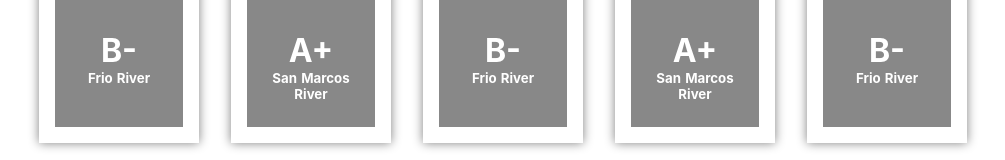
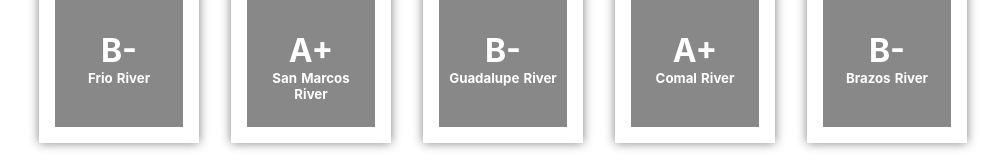
Before and after one commit to nicholashopper/texas-flows, a Nuxt app: page / in a window 1280 px wide. Shown: the part 449-609 px from the top of the page, without its empty margins (137-1142 px from the left). Built offline with nearby package versions, Linux system fonts and the light colour scheme.

Commit message:
Add routing with buttons

```diff
--- a/components/RiverButton.vue
+++ b/components/RiverButton.vue
@@ -1,5 +1,10 @@
 <template>
-  <span id="RiverButton" class="box" v-if="river.name">
+  <nuxt-link
+              tag="span"
+              :to="getRoute()"
+              id="RiverButton"
+              class="box"
+              v-if="river.name">
     <div class="chart">
       <div class="info">
         <b>
@@ -8,13 +13,20 @@
         </b>
       </div>
     </div>
-  </span>
+  </nuxt-link>
 </template>
 
 <script>
+var _ = require('lodash');
+
 export default {
   name: "RiverButton",
-  props: ['river']
+  props: ['river'],
+  methods: {
+    getRoute() {
+      return '/rivers/' + _.kebabCase(this.river.name);
+    }
+  }
 };
 </script>
 
--- a/package.json
+++ b/package.json
@@ -9,6 +9,8 @@
     "generate": "./get-data-for-build.sh && nuxt generate"
   },
   "dependencies": {
+    "kebab-case": "^1.0.0",
+    "lodash": "^4.17.20",
     "nuxt": "^2.14.0"
   },
   "devDependencies": {}
--- /dev/null
+++ b/pages/rivers/_name.vue
@@ -0,0 +1,14 @@
+<template>
+  <div class="container">
+    <div>
+      <h1> Some river </h1>
+    </div>
+  </div>
+</template>
+
+<script>
+export default {}
+</script>
+
+<style>
+</style>
--- a/rivers.json
+++ b/rivers.json
@@ -16,7 +16,7 @@
     }
   },
   {
-    "name": "Frio River",
+    "name": "Guadalupe River",
     "rating": "B-",
     "rightNow": {
       "flow": 30,
@@ -24,7 +24,7 @@
     }
   },
   {
-    "name": "San Marcos River",
+    "name": "Comal River",
     "rating": "A+",
     "rightNow": {
       "flow": 100,
@@ -32,7 +32,7 @@
     }
   },
   {
-    "name": "Frio River",
+    "name": "Brazos River",
     "rating": "B-",
     "rightNow": {
       "flow": 30,
```
Also changed, not shown: 1 other file (tests, documents, lock files or other folders).
